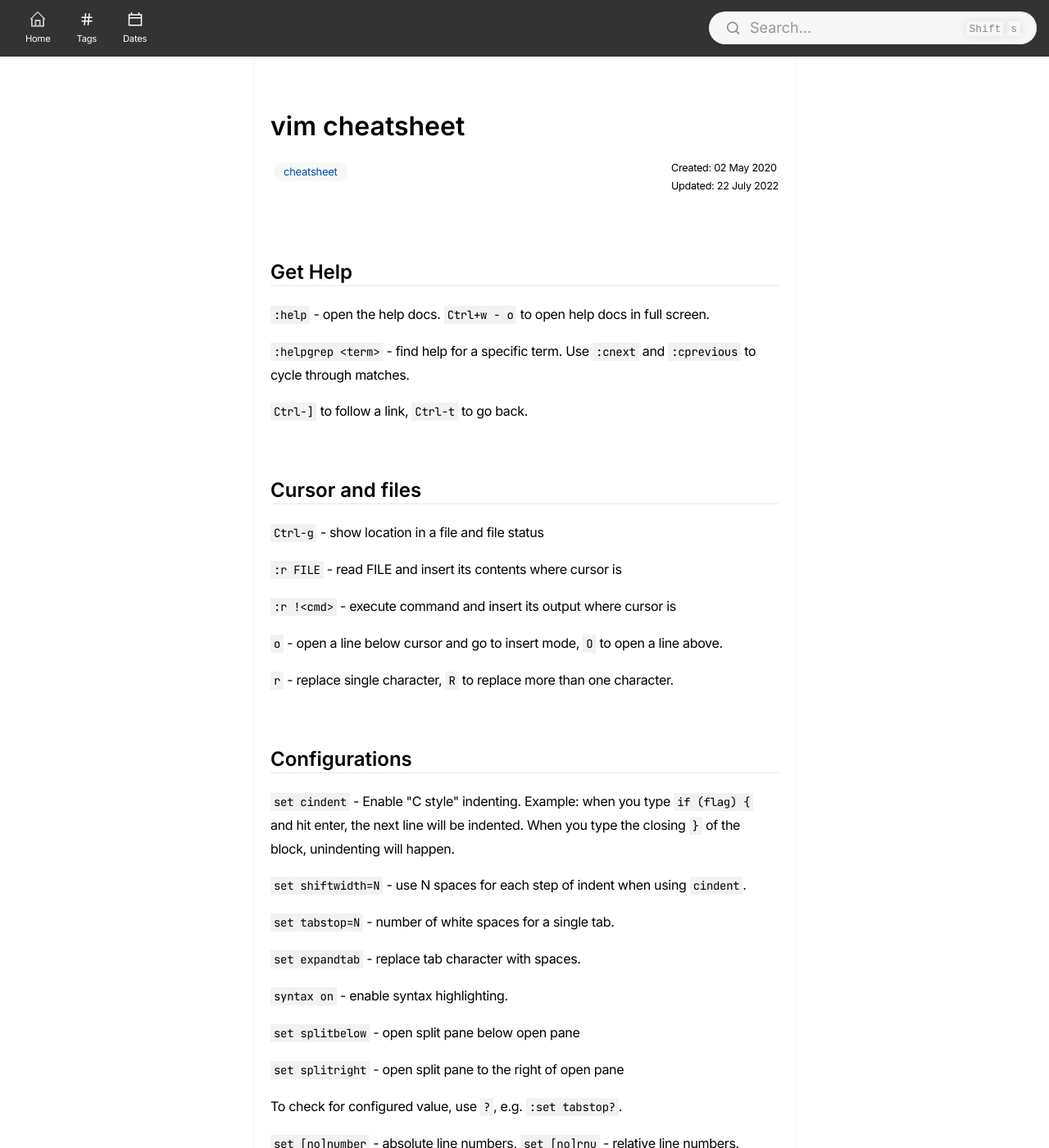
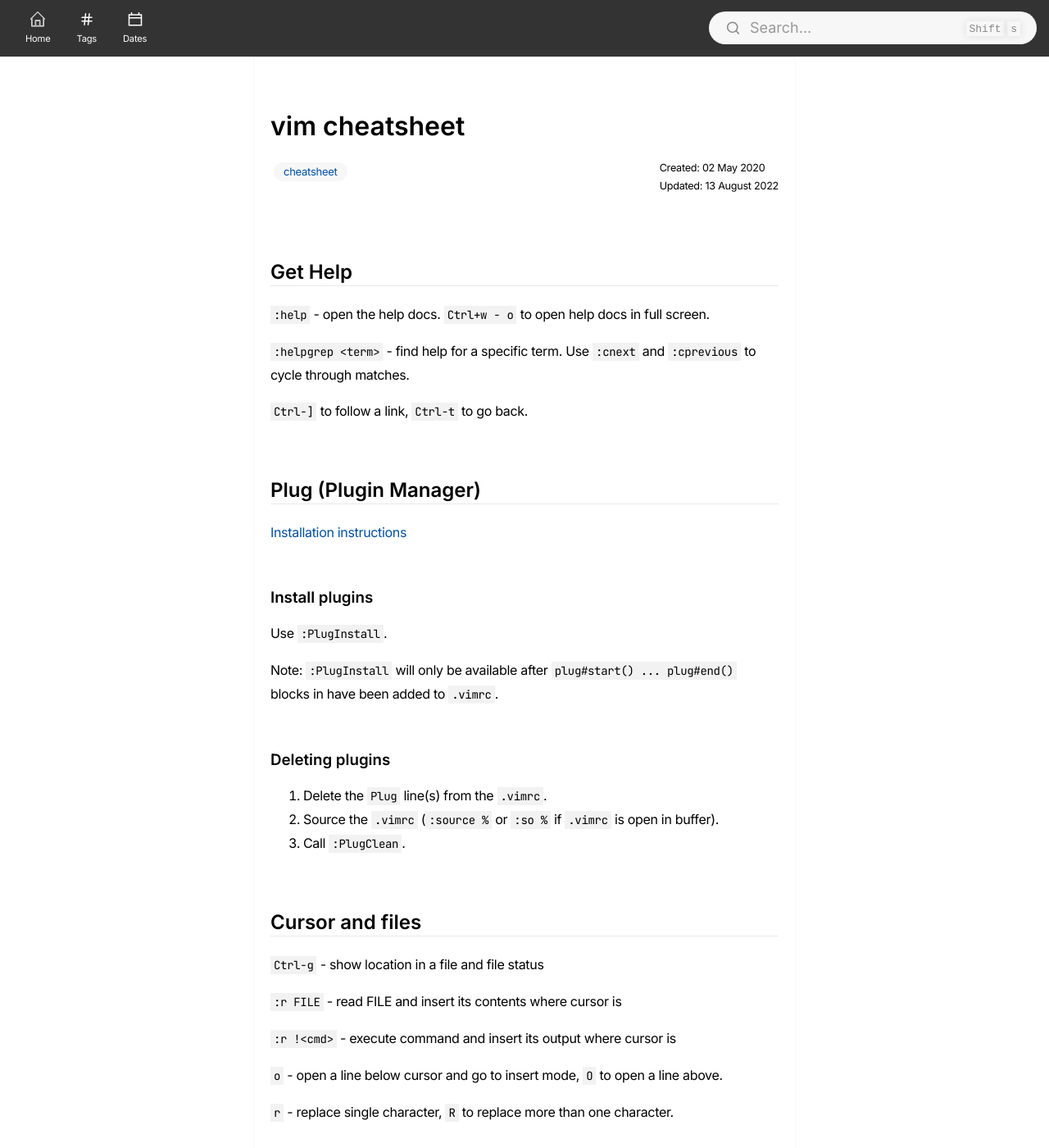
Before and after one commit to ravimashru/digital-garden, a Jekyll site: the page built from _notes/2020-05-02-vim-cheatsheet.md, in a window 1280 px wide and 1400 px high. Shown: the whole window at 82% size. Built offline with Jekyll 4.4.1, drawn with Linux system fonts in a browser that asks for light colours.

Commit message:
update vim cheatsheet

```diff
--- a/_notes/2020-05-02-vim-cheatsheet.md
+++ b/_notes/2020-05-02-vim-cheatsheet.md
@@ -2,12 +2,11 @@
 title: vim cheatsheet
 publish: true
 created: '2020-05-02'
-updated: '2022-07-22'
+updated: '2022-08-13'
 tags:
   - cheatsheet
 fileName: vim cheatsheet
 ---
-
 ## Get Help
 
 `:help` - open the help docs. `Ctrl+w - o` to open help docs in full screen.
@@ -15,6 +14,22 @@
 `:helpgrep <term>` - find help for a specific term. Use `:cnext` and `:cprevious` to cycle through matches.
 
 `Ctrl-]` to follow a link, `Ctrl-t` to go back.
+
+## Plug (Plugin Manager)
+
+[Installation instructions](https://github.com/junegunn/vim-plug#installation)
+
+### Install plugins
+
+Use `:PlugInstall`.
+
+Note: `:PlugInstall` will only be available after `plug#start() ... plug#end()` blocks in have been added to `.vimrc`.
+
+### Deleting plugins
+
+1. Delete the `Plug` line(s) from the `.vimrc`.
+2. Source the `.vimrc` (`:source %` or `:so %` if `.vimrc` is open in buffer).
+3. Call `:PlugClean`.
 
 ## Cursor and files
 
```
